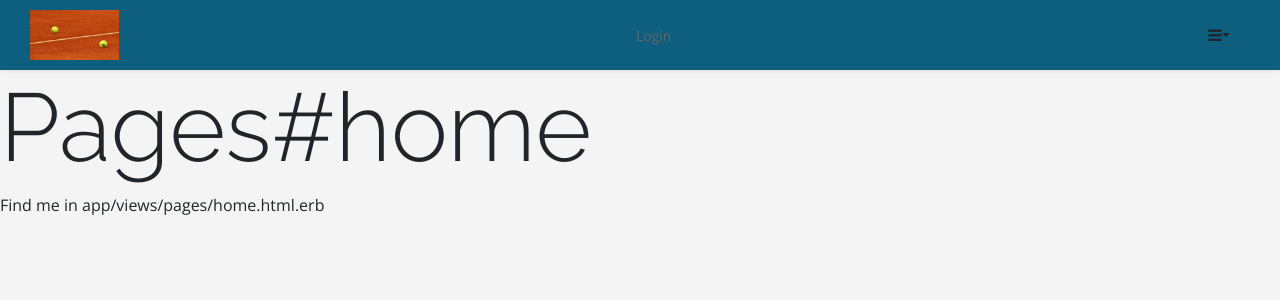
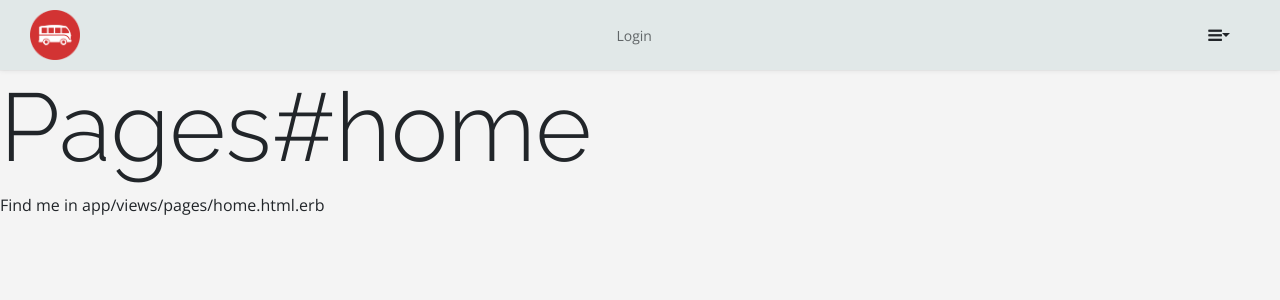
Before and after one commit to lorrainefav/plan_my_play, a Rails app: page / in a window 1280 px wide. Shown: the top 300 px of the page. Run offline with Rails 7, Linux system fonts and the light colour scheme; style sheets or scripts are compiled from the project's sources; parts of the project's set-up code (start-up, migrations or seed data) failed here and were passed over; some libraries are stand-ins or nearby versions.

Commit message:
navbar_continue

```diff
--- a/app/assets/stylesheets/components/_navbar.scss
+++ b/app/assets/stylesheets/components/_navbar.scss
@@ -1,7 +1,7 @@
 /* Main navbar */
 .navbar-wagon {
   box-shadow: 0 1px 5px 0 rgba(0,0,0,0.07),0 1px 0 0 rgba(0,0,0,0.03);
-  background: #0E5E7F;
+  background: #E1E8E8;
   transition: all 0.3s ease;
   height: 70px;
   padding: 0px 30px;
--- a/app/views/shared/_navbar.html.erb
+++ b/app/views/shared/_navbar.html.erb
@@ -1,7 +1,7 @@
 <div class="navbar-wagon">
   <!-- Logo -->
   <%= link_to root_path, class: "navbar-wagon-brand" do %>
-    <%= image_tag "logo1.png", height: 50 %>
+    <%= image_tag "logo.png", height: 50 %>
   <% end %>
 
   <!-- Right Navigation -->
```
Also changed, not shown: app/assets/images/logo123.png (added).
